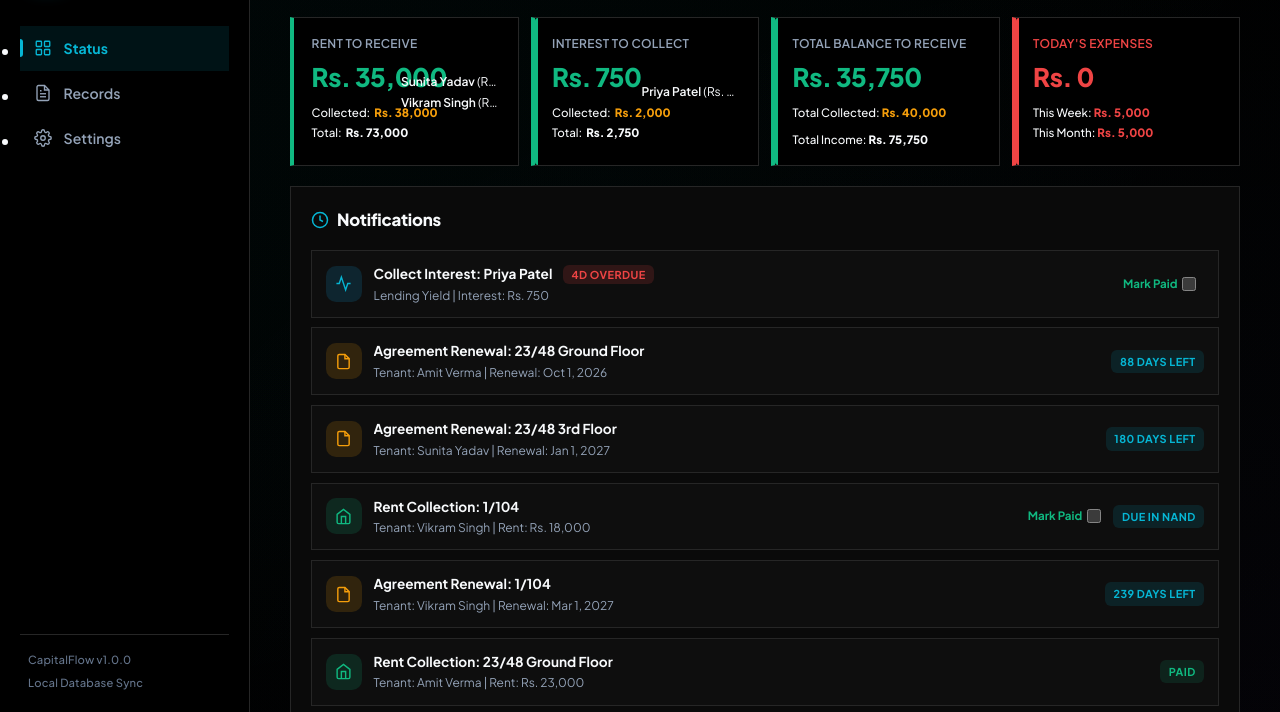
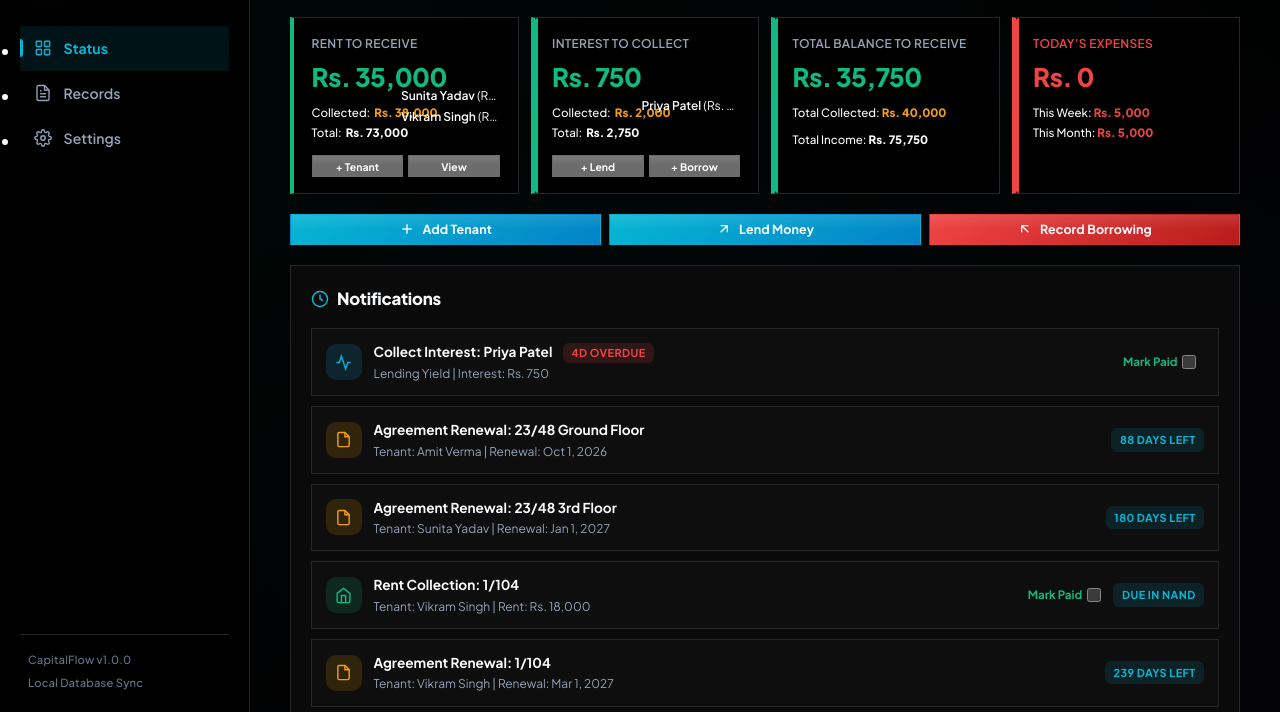
Before and after one commit to chillbillcoservice-creator/finance-tracker, a website built with Vite: page index.html in a window 1280 px wide. Shown: the part 80-792 px from the top of the page. Built offline with nearby package versions, Linux system fonts and the light colour scheme.

Commit message:
add action buttons on summary cards and below grid

```diff
--- a/index.html
+++ b/index.html
@@ -151,6 +151,10 @@
             </div>
             <div class="summary-value" id="dash-monthly-rent" style="color: var(--color-success); cursor: pointer;" onclick="openCollectionDetails('rent', event)">Rs. 0.00</div>
             <div class="summary-sub-value" id="dash-rental-balance" style="font-size: 0.72rem; margin-top: 0.3rem; font-weight: 500; color: var(--text-primary); display: flex; flex-direction: column; align-items: flex-start; gap: 0.1rem;">Balance to Receive: Rs. 0.00</div>
+            <div style="display: flex; gap: 0.3rem; margin-top: 0.4rem;">
+              <button class="btn btn-sm" style="flex: 1; font-size: 0.65rem; padding: 0.2rem 0.4rem;" onclick="event.stopPropagation(); document.getElementById('btn-add-rental').click()">+ Tenant</button>
+              <button class="btn btn-sm" style="flex: 1; font-size: 0.65rem; padding: 0.2rem 0.4rem;" onclick="event.stopPropagation(); openCollectionDetails('rent', event)">View</button>
+            </div>
           </div>
           <div class="card summary-card success" id="card-interest" onclick="toggleReminderFilter('interest')" style="border-left: 4px solid var(--color-success); cursor: pointer;">
             <div class="summary-card-header">
@@ -161,6 +165,10 @@
             </div>
             <div class="summary-value" id="dash-total-interest-received" style="color: var(--color-success); cursor: pointer;" onclick="openCollectionDetails('interest', event)">Rs. 0.00</div>
             <div class="summary-sub-value" id="dash-interest-received-balance" style="font-size: 0.72rem; margin-top: 0.3rem; font-weight: 500; color: var(--text-primary); display: flex; flex-direction: column; align-items: flex-start; gap: 0.1rem;">Balance to Receive: Rs. 0.00</div>
+            <div style="display: flex; gap: 0.3rem; margin-top: 0.4rem;">
+              <button class="btn btn-sm" style="flex: 1; font-size: 0.65rem; padding: 0.2rem 0.4rem;" onclick="event.stopPropagation(); document.getElementById('btn-add-loan-lent').click()">+ Lend</button>
+              <button class="btn btn-sm" style="flex: 1; font-size: 0.65rem; padding: 0.2rem 0.4rem;" onclick="event.stopPropagation(); document.getElementById('btn-add-loan-borrowed').click()">+ Borrow</button>
+            </div>
           </div>
 
           <div class="card summary-card success" id="card-reports" onclick="toggleReminderFilter('reports')" style="border-left: 4px solid var(--color-success); cursor: pointer;">
@@ -187,6 +195,21 @@
               <span id="dash-monthly-expenses">This Month: Rs. 0.00</span>
             </div>
           </div>
+        </div>
+
+        <div style="display: flex; gap: 0.5rem; margin-bottom: 1.25rem;">
+          <button class="btn btn-primary btn-sm" style="flex: 1;" onclick="document.getElementById('btn-add-rental').click()">
+            <svg viewBox="0 0 24 24" width="14" height="14"><line x1="12" y1="5" x2="12" y2="19"/><line x1="5" y1="12" x2="19" y2="12"/></svg>
+            Add Tenant
+          </button>
+          <button class="btn btn-primary btn-sm" style="flex: 1;" onclick="document.getElementById('btn-add-loan-lent').click()">
+            <svg viewBox="0 0 24 24" width="14" height="14"><path d="M7 17L17 7M17 7H7M17 7V17"/></svg>
+            Lend Money
+          </button>
+          <button class="btn btn-primary btn-sm" style="flex: 1; background: linear-gradient(135deg, var(--color-danger), #b91c1c);" onclick="document.getElementById('btn-add-loan-borrowed').click()">
+            <svg viewBox="0 0 24 24" width="14" height="14"><path d="M17 17L7 7M7 7H17M7 7V17"/></svg>
+            Record Borrowing
+          </button>
         </div>
 
         <!-- Upcoming Payment Reminders (Moved below grid) -->
```
